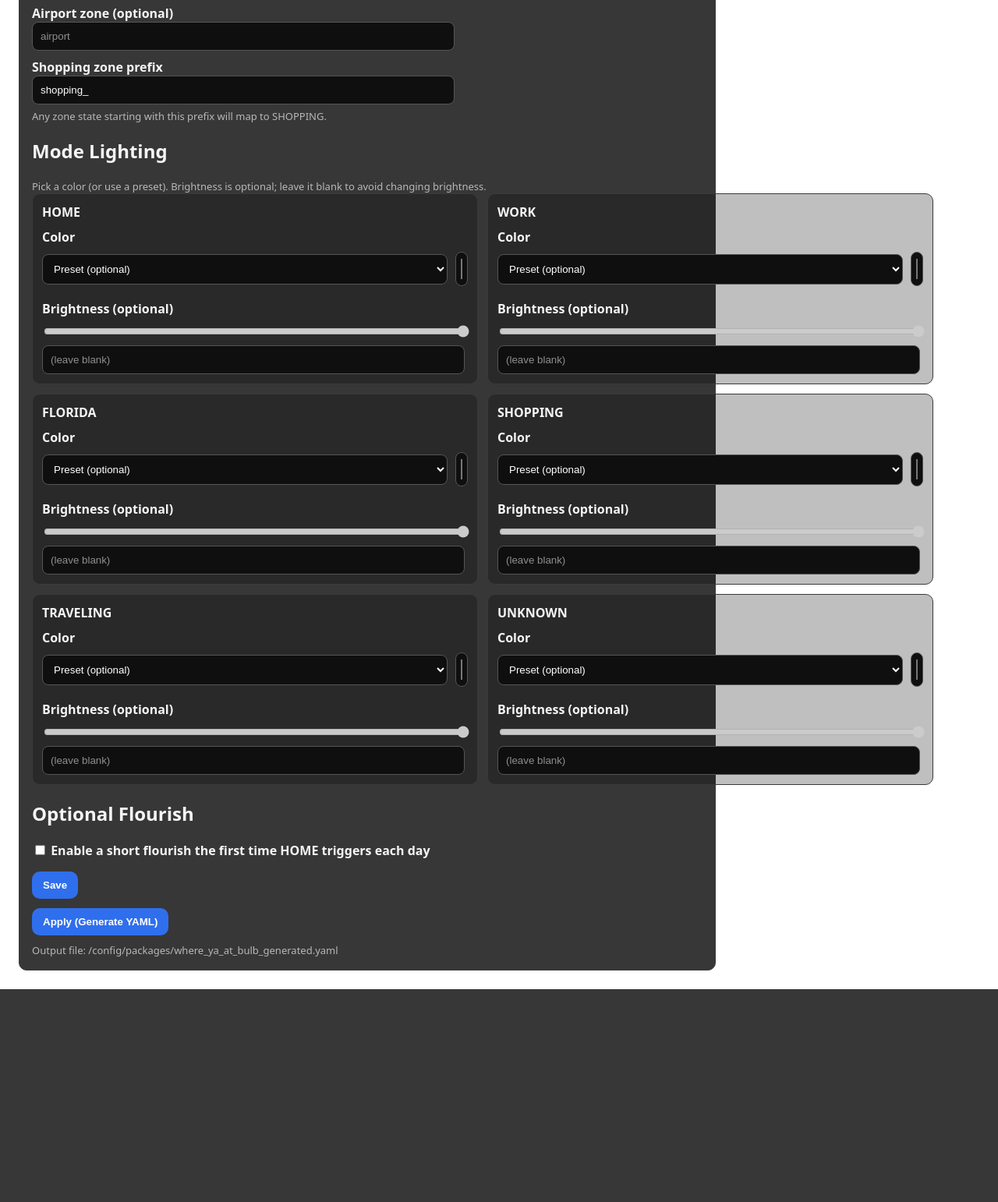
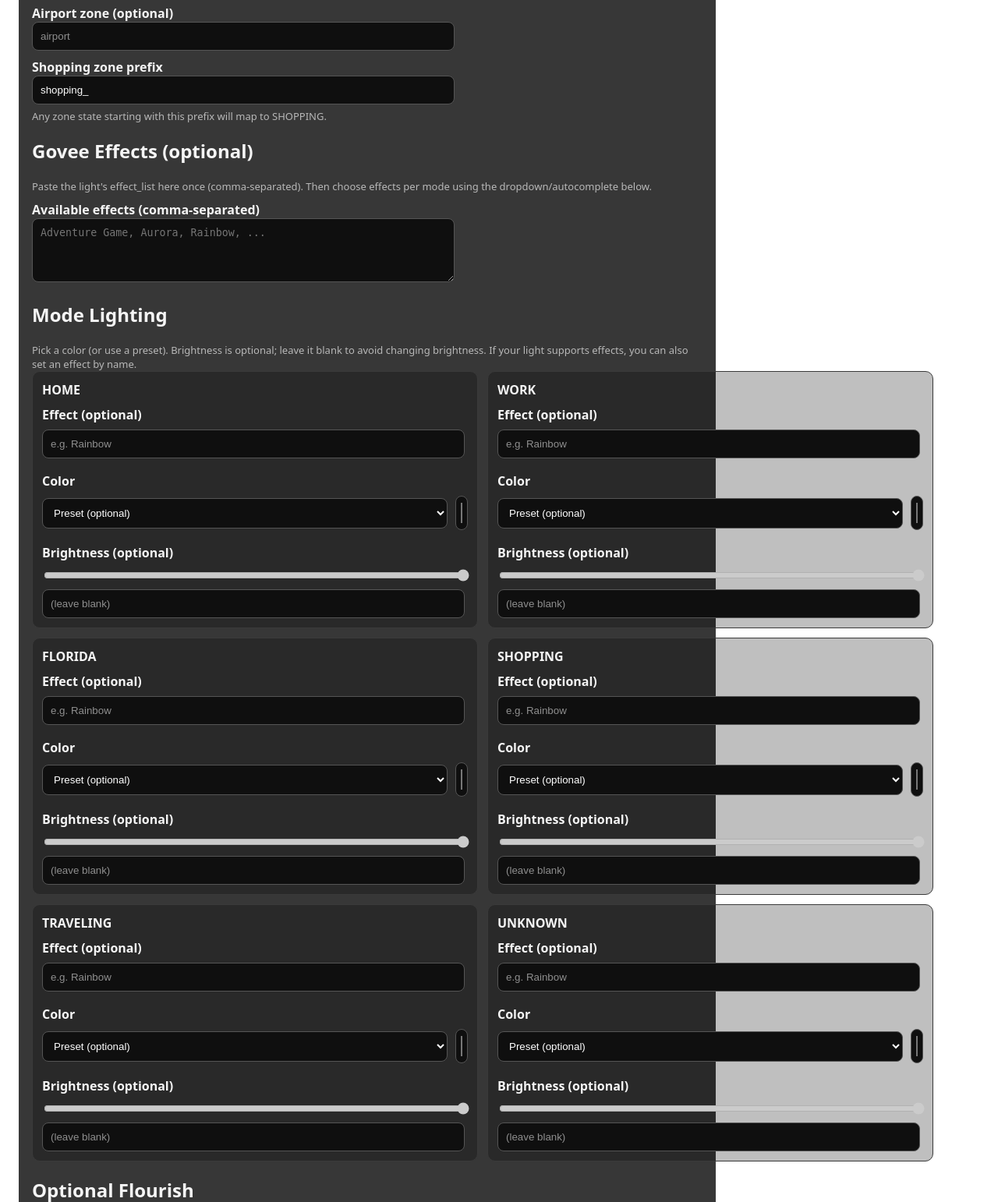
Before and after one commit to CJStev1985/Where-Ya-At-Bulb, a Flask app: page / in a window 1280 px wide. Shown: the part 764-2306 px from the top of the page at 78% size. Before the commit the page ends 2033 px from the top, so only its background shows below. Run offline with Flask 3, Linux system fonts and the light colour scheme.

Commit message:
Govee updates

```diff
--- a/where_ya_at_bulb/app/server.py
+++ b/where_ya_at_bulb/app/server.py
@@ -40,6 +40,14 @@ def _save_user_config(cfg: dict) -> None:
     d.mkdir(parents=True, exist_ok=True)
     p = d / "ui_config.json"
     p.write_text(json.dumps(cfg, indent=2), encoding="utf-8")
+
+
+def _parse_csv_list(value: object) -> list[str]:
+    if value in (None, ""):
+        return []
+    s = str(value)
+    parts = [p.strip() for p in s.split(",")]
+    return [p for p in parts if p]
 
 
 def _packages_enabled(config_dir: Path) -> tuple[bool, str | None]:
@@ -136,6 +144,13 @@ def _parse_brightness(value: object) -> int | None:
     if value in (None, ""):
         return None
     return int(value)
+
+
+def _parse_effect(value: object) -> str | None:
+    if value in (None, ""):
+        return None
+    s = str(value).strip()
+    return s or None
 
 
 def _build_package_yaml(options: dict, user_cfg: dict) -> str:
@@ -260,12 +275,15 @@ def _build_package_yaml(options: dict, user_cfg: dict) -> str:
             cfg_mode = colors.get(mode, {})
             rgb = _mode_rgb(cfg_mode)
             bri = _parse_brightness(cfg_mode.get("brightness"))
+            eff = _parse_effect(cfg_mode.get("effect"))
 
             light_data: dict = {}
             if rgb:
                 light_data["rgb_color"] = rgb
             if bri is not None:
                 light_data["brightness"] = bri
+            if eff:
+                light_data["effect"] = eff
 
             if not light_data:
                 continue
@@ -362,13 +380,38 @@ def save():
         "shopping_prefix": form.get("shopping_prefix", "shopping_").strip(),
         "zones_florida": [z.strip() for z in form.get("zones_florida", "").split(",") if z.strip()],
         "flourish_enabled": form.get("flourish_enabled") == "on",
+        "effects": _parse_csv_list(form.get("effects_csv", "")),
         "colors": {
-            "HOME": {"hex": form.get("home_color", "").strip(), "brightness": form.get("home_brightness", "").strip()},
-            "WORK": {"hex": form.get("work_color", "").strip(), "brightness": form.get("work_brightness", "").strip()},
-            "FLORIDA": {"hex": form.get("florida_color", "").strip(), "brightness": form.get("florida_brightness", "").strip()},
-            "SHOPPING": {"hex": form.get("shopping_color", "").strip(), "brightness": form.get("shopping_brightness", "").strip()},
-            "TRAVELING": {"hex": form.get("traveling_color", "").strip(), "brightness": form.get("traveling_brightness", "").strip()},
-            "UNKNOWN": {"hex": form.get("unknown_color", "").strip(), "brightness": form.get("unknown_brightness", "").strip()},
+            "HOME": {
+                "hex": form.get("home_color", "").strip(),
+                "brightness": form.get("home_brightness", "").strip(),
+                "effect": form.get("home_effect", "").strip(),
+            },
+            "WORK": {
+                "hex": form.get("work_color", "").strip(),
+                "brightness": form.get("work_brightness", "").strip(),
+                "effect": form.get("work_effect", "").strip(),
+            },
+            "FLORIDA": {
+                "hex": form.get("florida_color", "").strip(),
+                "brightness": form.get("florida_brightness", "").strip(),
+                "effect": form.get("florida_effect", "").strip(),
+            },
+            "SHOPPING": {
+                "hex": form.get("shopping_color", "").strip(),
+                "brightness": form.get("shopping_brightness", "").strip(),
+                "effect": form.get("shopping_effect", "").strip(),
+            },
+            "TRAVELING": {
+                "hex": form.get("traveling_color", "").strip(),
+                "brightness": form.get("traveling_brightness", "").strip(),
+                "effect": form.get("traveling_effect", "").strip(),
+            },
+            "UNKNOWN": {
+                "hex": form.get("unknown_color", "").strip(),
+                "brightness": form.get("unknown_brightness", "").strip(),
+                "effect": form.get("unknown_effect", "").strip(),
+            },
         },
     }
 
--- a/where_ya_at_bulb/app/templates/index.html
+++ b/where_ya_at_bulb/app/templates/index.html
@@ -20,6 +20,7 @@
       .hint { color: #b8b8b8; font-size: 13px; margin-top: 6px; }
       .stack { display: grid; gap: 8px; }
       .row2 { display: grid; grid-template-columns: 1fr 1fr; gap: 10px; align-items: center; }
+      textarea { width: 520px; max-width: 100%; padding: 10px; background: #0f0f0f; color: #ffffff; border: 1px solid #555; border-radius: 8px; }
     </style>
   </head>
   <body>
@@ -60,14 +61,28 @@
         <input type="text" name="shopping_prefix" value="{{ cfg.get('shopping_prefix','shopping_') }}" />
         <div class="hint">Any zone state starting with this prefix will map to SHOPPING.</div>
 
+        <h2>Govee Effects (optional)</h2>
+        <div class="hint">Paste the light's effect_list here once (comma-separated). Then choose effects per mode using the dropdown/autocomplete below.</div>
+        <label>Available effects (comma-separated)</label>
+        <textarea name="effects_csv" rows="4" placeholder="Adventure Game, Aurora, Rainbow, ...">{{ (cfg.get('effects') or []) | join(', ') }}</textarea>
+
+        <datalist id="effectsList">
+          {% for eff in (cfg.get('effects') or []) %}
+            <option value="{{ eff }}"></option>
+          {% endfor %}
+        </datalist>
+
         <h2>Mode Lighting</h2>
-        <div class="hint">Pick a color (or use a preset). Brightness is optional; leave it blank to avoid changing brightness.</div>
+        <div class="hint">Pick a color (or use a preset). Brightness is optional; leave it blank to avoid changing brightness. If your light supports effects, you can also set an effect by name.</div>
 
         <div class="modegrid">
           {% for mode in ['HOME','WORK','FLORIDA','SHOPPING','TRAVELING','UNKNOWN'] %}
           <div class="mode">
             <div><strong>{{ mode }}</strong></div>
             <div class="stack">
+              <label>Effect (optional)</label>
+              <input type="text" list="effectsList" name="{{ mode|lower }}_effect" value="{{ (cfg.get('colors',{}).get(mode,{}) or {}).get('effect','') }}" placeholder="e.g. Rainbow" />
+
               <label>Color</label>
               <div class="row2">
                 <select data-mode="{{ mode|lower }}" class="preset">
```
